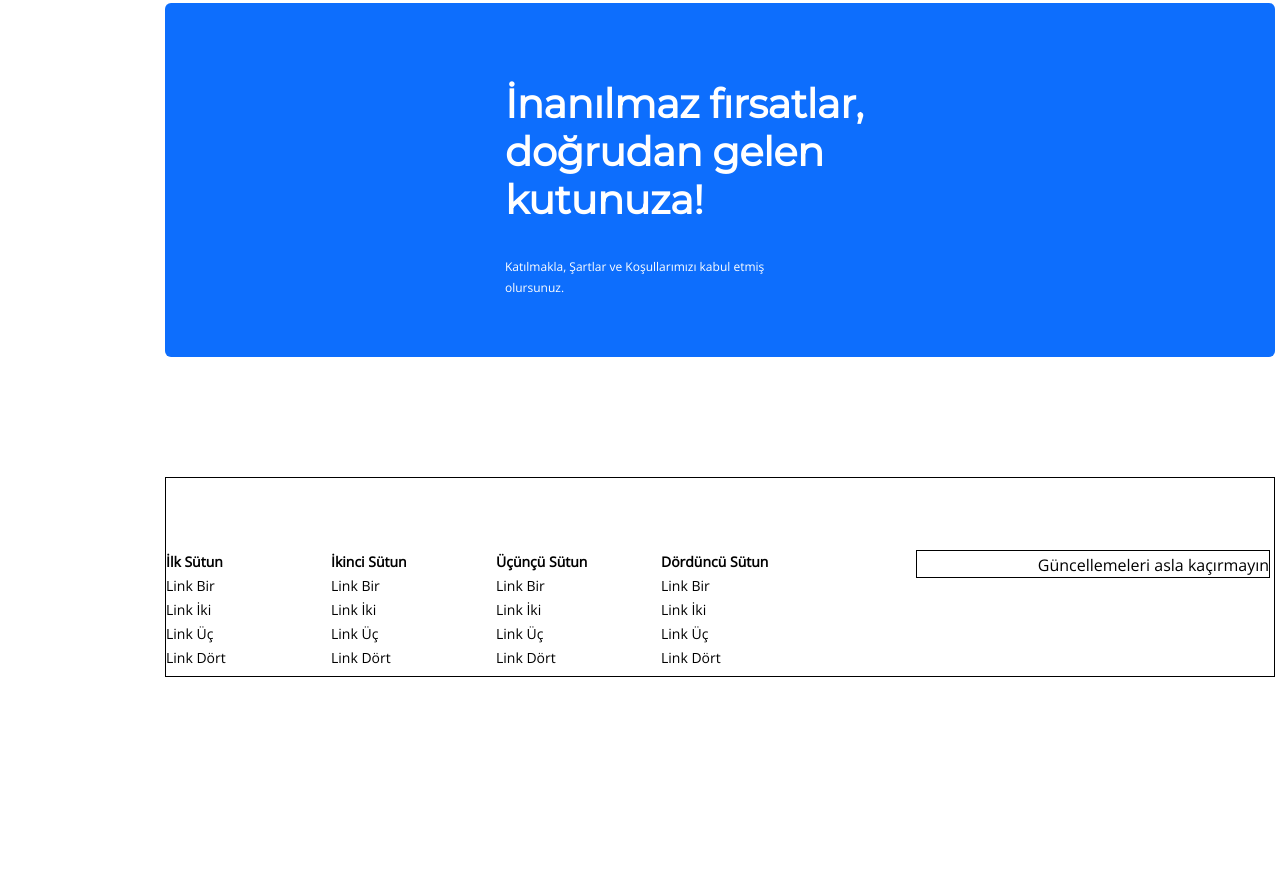
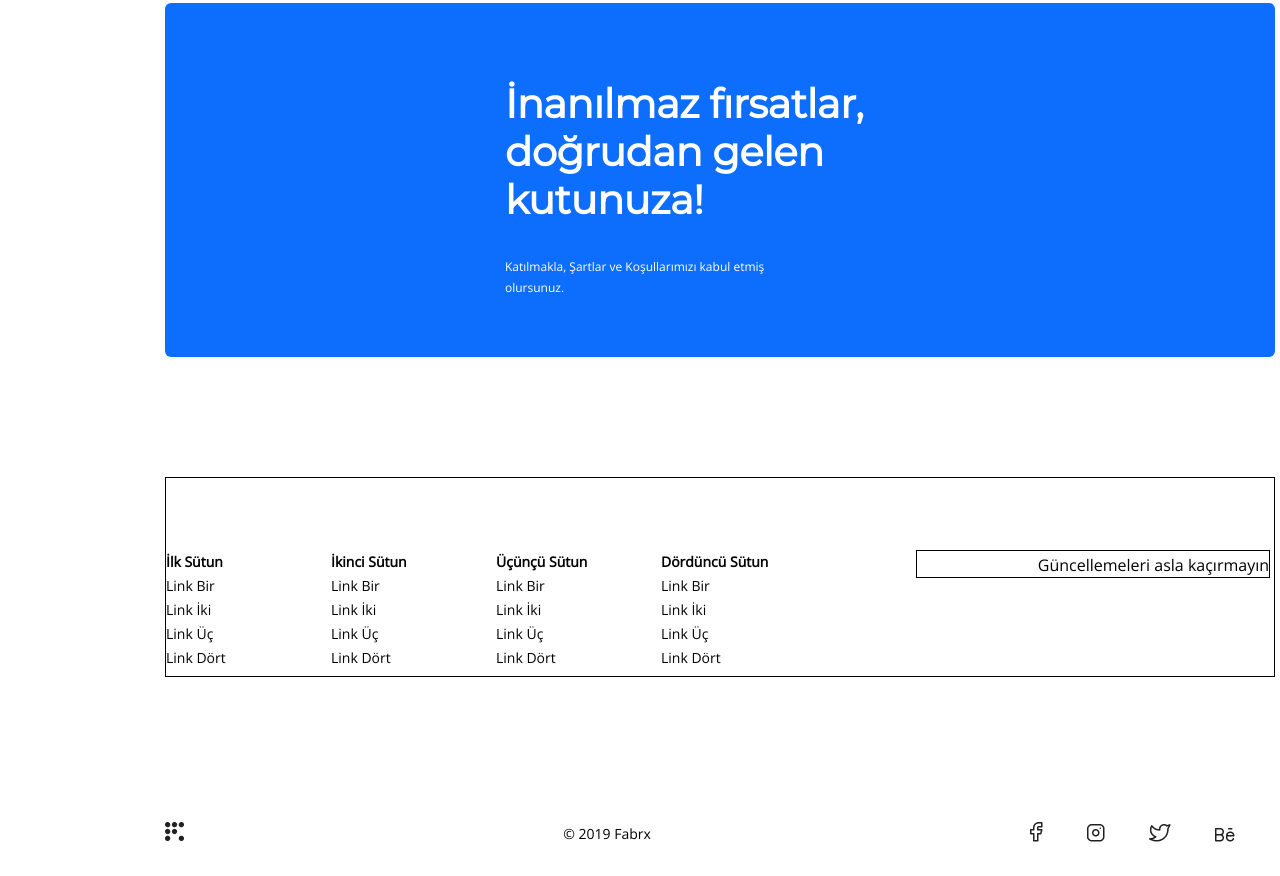
Before and after one commit to dursunkokturk/Font-End-School-CSS-Project-Fabrx-Blog-Home, a plain HTML site: page index.html in a window 1280 px wide. Shown: the part 3825-4701 px from the top of the page. Before the commit the page ends 4647 px from the top, so only its background shows below. Drawn offline with nearby package versions, Linux system fonts and the light colour scheme.

Commit message:
tasarimda son bolum css kullanilarak kodlandi

```diff
--- a/assets/css/fabrx-blog-home.css
+++ b/assets/css/fabrx-blog-home.css
@@ -451,3 +451,28 @@
   display: flex;
   justify-content: flex-end;
 }
+
+footer {
+  width: 1110px;
+  height: 24px;
+  display: flex;
+  flex-direction: row;
+  margin-bottom: 30px;
+  margin-left: 165px;
+  justify-content: space-between;
+}
+
+footer .icon-ok img {
+  width: 19px;
+  height: 19px;
+}
+
+footer .website-owner p {
+  font-family: Open Sans;
+  font-size: 14px;
+  line-height: 24px;
+}
+
+footer .logos img {
+  padding-right: 40px;
+}
--- a/index.html
+++ b/index.html
@@ -323,6 +323,21 @@
     </div>
   </section>
 
+  <footer>
+    <div class="icon-ok">
+      <img src="assets/img/icon-ok.png" alt="">
+    </div>
+    <div class="website-owner">
+      <p>© 2019 Fabrx </p>
+    </div>
+    <div class="logos">
+      <img src="assets/img/icon-facebook.png" alt="">
+      <img src="assets/img/icon-instagram.png" alt="">
+      <img src="assets/img/icon-twitter-x.png" alt="">
+      <img src="assets/img/icon-behince.png" alt="">
+    </div>
+  </footer>
+
 </body>
 
 </html>
```
Also changed, not shown: assets/img/icon-behince.png (added), assets/img/icon-facebook.png (added), assets/img/icon-instagram.png (added), assets/img/icon-ok.png (added), assets/img/icon-twitter-x.png (added).
